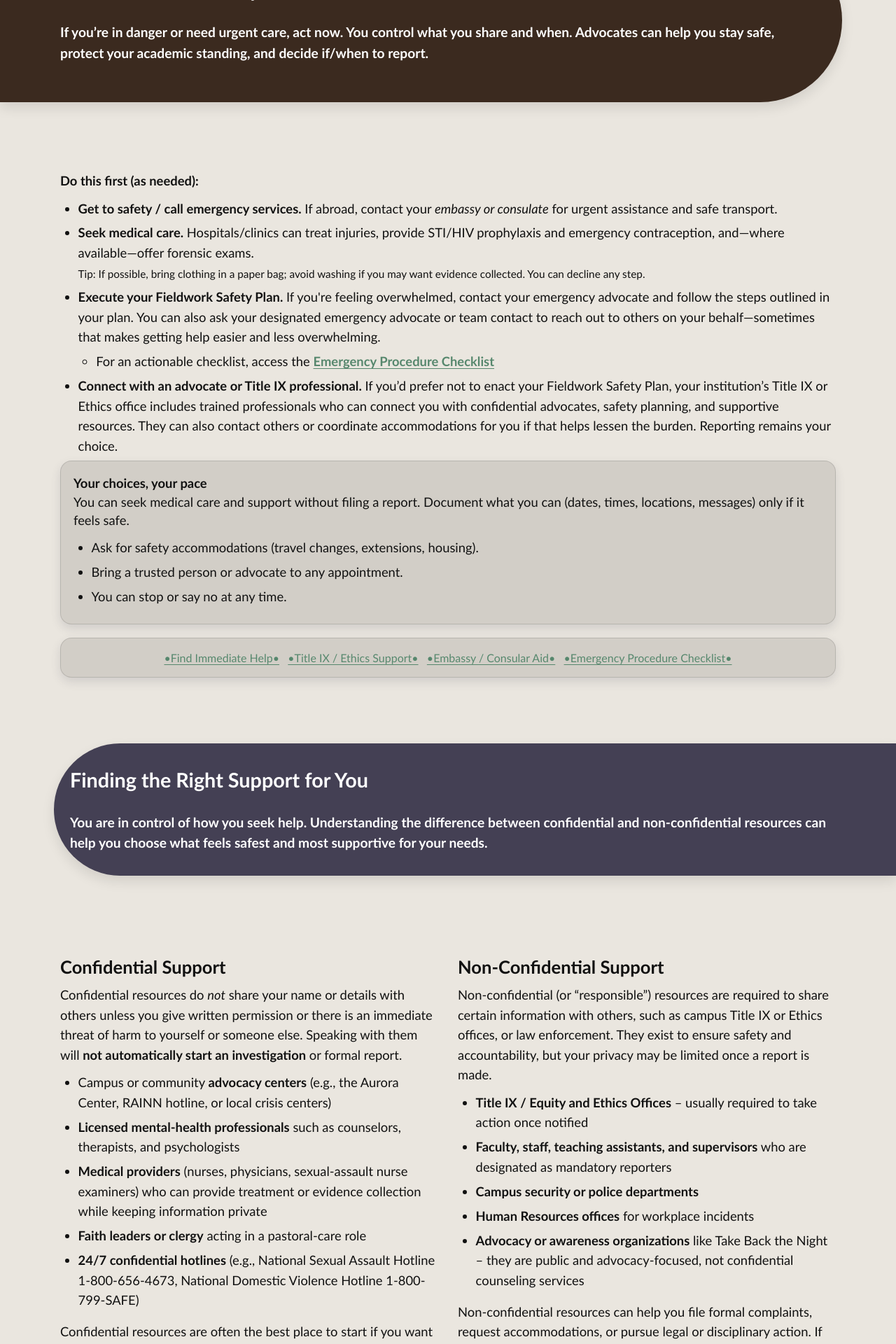
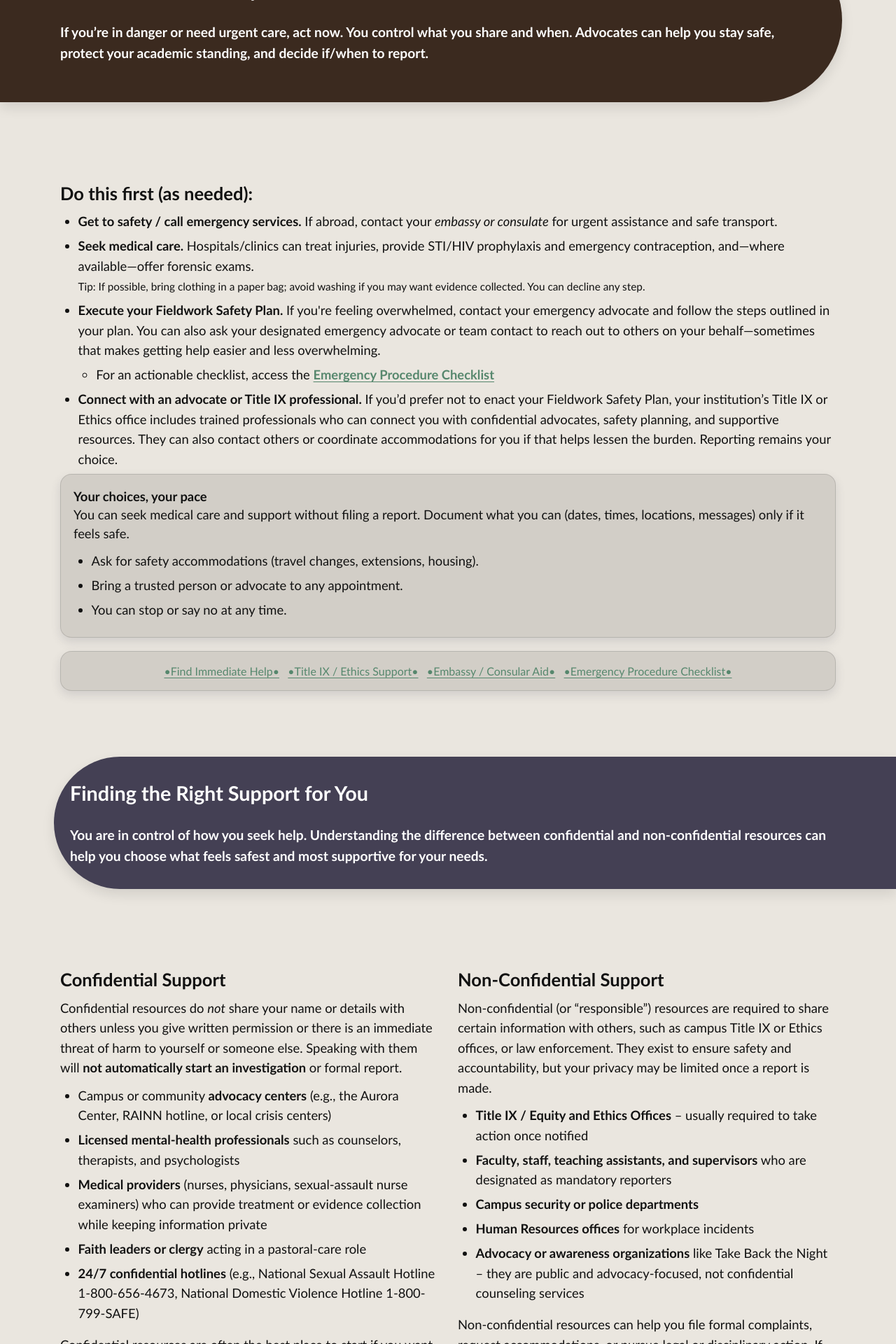
Before and after one commit to AnthroSafetyWarrior/GoldenTrowelProject, a Jekyll site: the page built from _pages/support.html, in a window 1280 px wide. Shown: the part 1372-3292 px from the top of the page at 70% size. Built offline with Jekyll 4.4.1, drawn with Linux system fonts in a browser that asks for light colours.

Commit message:
updating name

```diff
--- a/_pages/support.html
+++ b/_pages/support.html
@@ -48,11 +48,11 @@
 </div>
 </section>
 
-<section class="section section--prep">
+<section class="section">
     <div class="split--equal">
     <div class="col">
-      <p><strong>Do this first (as needed):</strong></p>
-      <ul class="checklist">
+      <h3>Do this first (as needed):</h3>
+      <ul>
         <li><strong>Get to safety / call emergency services.</strong> If abroad, contact your <em>embassy or consulate</em> for urgent assistance and safe transport.</li>
         <li><strong>Seek medical care.</strong> Hospitals/clinics can treat injuries, provide STI/HIV prophylaxis and emergency contraception, and—where available—offer forensic exams.
           <br><small>Tip: If possible, bring clothing in a paper bag; avoid washing if you may want evidence collected. You can decline any step.</small>
@@ -63,7 +63,6 @@
 </ul>
   <li><strong>Connect with an advocate or Title IX professional.</strong> If you’d prefer not to enact your Fieldwork Safety Plan, your institution’s Title IX or Ethics office includes trained professionals who can connect you with confidential advocates, safety planning, and supportive resources. They can also contact others or coordinate accommodations for you if that helps lessen the burden. Reporting remains your choice.</li>
 </ul>
-      </ul>
     </div>
 
     <!-- Right: calming summary box -->
```
